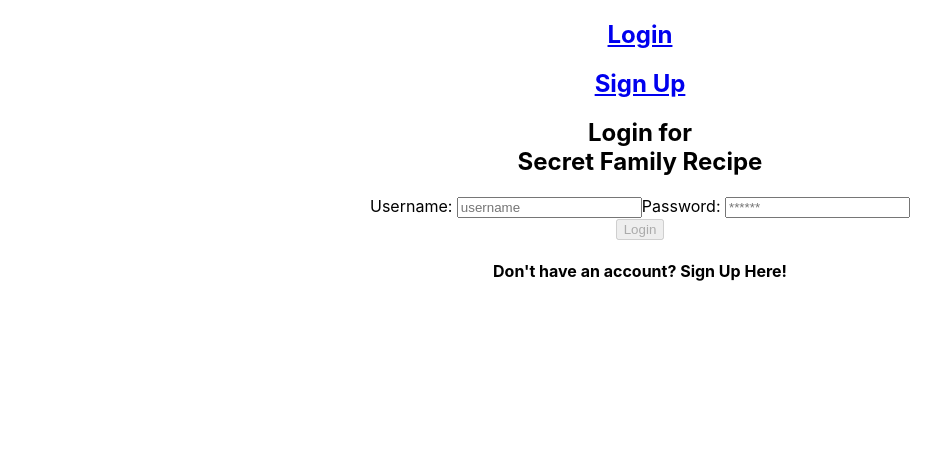
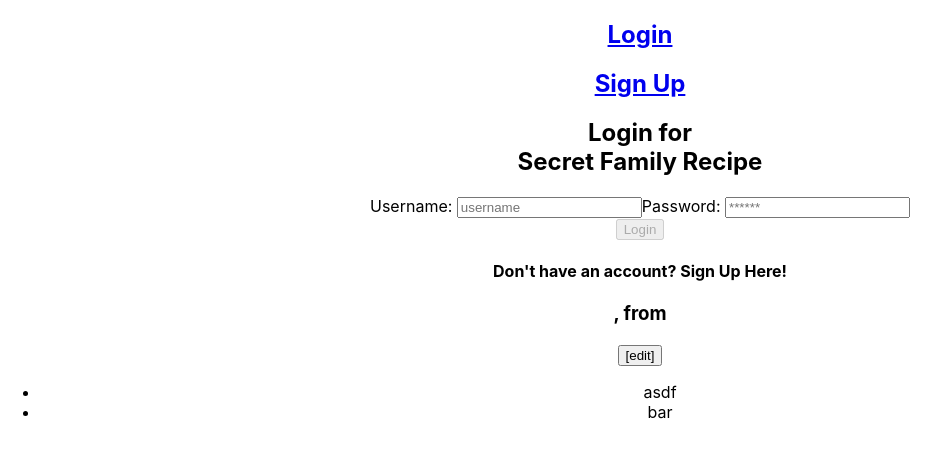
Before and after one commit to lyntechi/SFR2-Frontend, a React (Create React App) app in the folder secret_family_recipes/: page /login in a window 1280 px wide. Shown: the top 458 px of the page, without its empty margins (0-950 px from the left). Built offline with nearby package versions, Linux system fonts and the light colour scheme.

Commit message:
created RecipeCard, and moved RecipesSchema

```diff
--- a/secret_family_recipes/src/App.js
+++ b/secret_family_recipes/src/App.js
@@ -10,7 +10,7 @@ import LogOutPage from "./components/LogOutPage.js";
 import { setLoggedIn, setLoggedOut } from "./actions/accountActions";
 import RedirectRoute from "./components/RedirectRoute";
 import { connect } from "react-redux";
-
+import RecipeCard from './components/RecipeCard'
 
 function App(props) {
   useEffect(() => {
@@ -32,6 +32,7 @@ function App(props) {
         <Route path="/signup" component={Signup} />
         <Route path="/logout" component={LogOutPage} />
       </Switch>
+      <RecipeCard />
     </div>
   );
 }
--- /dev/null
+++ b/secret_family_recipes/src/components/RecipeCard.js
@@ -0,0 +1,25 @@
+import React from 'react';
+
+export default function RecipeCard(props) {
+  let {title, source, ingredients, instructions, category} = props;
+  //temp variable to reduce explosions
+  ingredients = ['asdf', 'bar'];
+  return (
+    <div className='recipe-card'>
+      <div className='card-title'>
+        <h3>{title}, from <span>{source}</span></h3>
+        <button onClick={(e) => {}}>[edit]</button>
+      </div>
+      <div className='card-ingredients'>
+        <ul>
+        {ingredients.map((i) => {
+          return (
+            <li>{i}</li>
+          )
+        })}
+        </ul>
+      </div>
+      <p>{instructions}</p>
+    </div>
+  )
+}
--- a/secret_family_recipes/src/components/RecipeForm.js
+++ b/secret_family_recipes/src/components/RecipeForm.js
@@ -1,7 +1,7 @@
 import React, {useState, useEffect} from 'react';
 import * as yup from 'yup';
 
-import recipeSchema from '../validation/RecipeSchema';
+import recipeSchema from './validation/RecipeSchema';
 import Ingredient from './Ingredient';
 
   const defaultData = {
```
Also changed, not shown: secret_family_recipes/src/components/validation/RecipeSchema.js (renamed from secret_family_recipes/src/validation/RecipeSchema.js).
